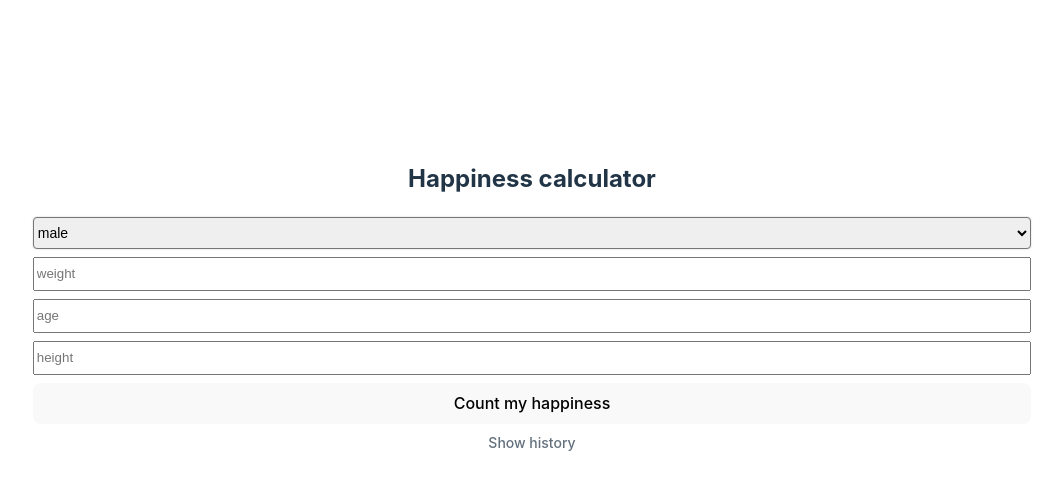
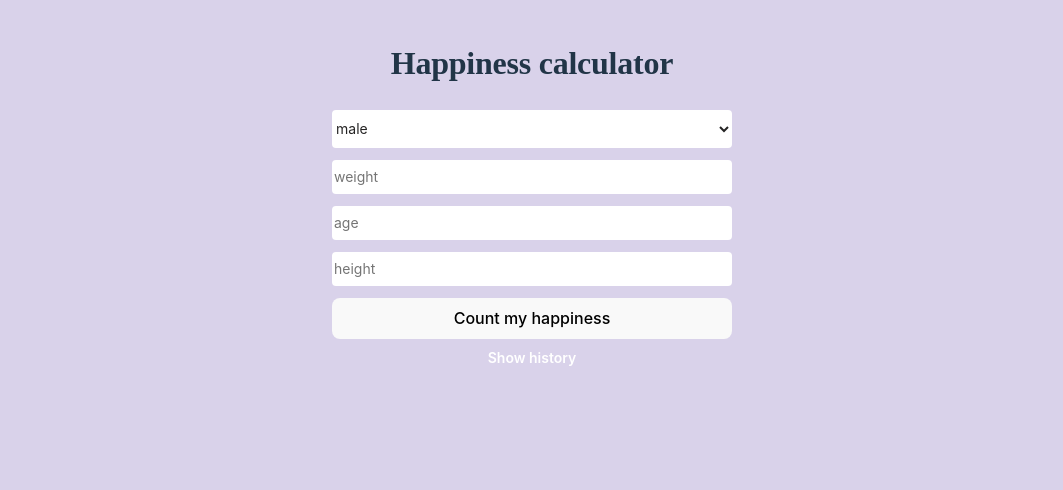
Before and after one commit to eisayfutdinova/happiness-calculator, a React (Vite) app: page / in a window 1280 px wide. Shown: the top 490 px of the page, without its empty margins (108-1171 px from the left). Built offline with nearby package versions, Linux system fonts and the light colour scheme.

Commit message:
confetti

```diff
--- a/package.json
+++ b/package.json
@@ -11,6 +11,7 @@
   },
   "dependencies": {
     "react": "^18.2.0",
+    "react-canvas-confetti": "^1.4.0",
     "react-dom": "^18.2.0",
     "recharts": "^2.7.2"
   },
--- a/src/App.css
+++ b/src/App.css
@@ -44,44 +44,88 @@
 .container {
   display: flex;
   flex-direction: column;
-  padding: 10%;
+  width: 400px;
+  max-width: 90%;
+  margin: auto;
+}
+
+.title {
+  text-align: center;
+  font-family: Montserrat, serif;
+  font-size: 32px;
+  font-style: normal;
+  font-weight: 800;
+  line-height: 127%;
+  letter-spacing: -0.24px;
 }
 
 input {
-  margin-bottom: 8px;
-  height: 28px;
+  margin-bottom: 12px;
+  height: 32px;
+  border-radius: 4px;
+  border: none;
+  background: #FFF;
+  color: #252424;
+  font-family: SF Pro Text;
+  font-size: 14px;
+  font-style: normal;
+  font-weight: 400;
+  line-height: 127%;
 }
 
 select {
-  height: 32px;
-  margin-bottom: 8px;
+  height: 38px;
+  margin-bottom: 12px;
+  background: #FFF;
+  color: #252424;
   border-radius: 4px;
-  box-shadow: 0 0 2px rgb(204, 204, 204);
-  transition: all .5s ease;
+  border: none;
   position: relative;
+  font-family: SF Pro Text, serif;
   font-size: 14px;
-  text-align: left
+  font-style: normal;
+  font-weight: 400;
+  line-height: 127%;
 }
 
 option {
   height: 24px;
   align-items: end;
+  background: #FFF;
 }
 
 .error {
-  color: #ad0b0b;
-  margin-bottom: 4px;
+  color: #8a0505;
+  padding: 4px;
 }
 
 .result {
   margin-top: 16px;
+  text-align: center;
+  font-family: Montserrat, serif;
+  font-size: 18px;
+  font-style: normal;
+  font-weight: 800;
+  line-height: 127%;
+  letter-spacing: -0.24px;
 }
 
 .history {
   margin-top: 8px;
   font-size: 14px;
-  font-weight: 500;
+  font-weight: 600;
   font-family: inherit;
   cursor: pointer;
-  opacity: 0.7;
+  color: #ffffff;
 }
+
+.clear-history {
+  align-self: end;
+  margin-top: 8px;
+  font-size: 14px;
+  font-weight: 500;
+  opacity: 0.8;
+  font-family: inherit;
+  cursor: pointer;
+  color: #b02020;
+}
--- a/src/App.tsx
+++ b/src/App.tsx
@@ -3,6 +3,7 @@ import {useCallback, useState} from "react";
 import {History} from "./happinessHistory/History";
 import {useHistory} from "./hook/useHistory";
 import {countHappiness} from "./utils/countHappiness";
+import Confetti from "./confetti/Confetti";
 
 function App() {
     const [sex, setSex] = useState<0 | 1>(0);
@@ -11,8 +12,9 @@ function App() {
     const [height, setHeight] = useState<number>();
     const [happiness, setHappiness] = useState<number>();
     const [error, setError] = useState<string>('');
+
     const [showHistory, setShowHistory] = useState(false);
-    const {happinessHistory, onChange, onClear} = useHistory();
+    const {happinessHistory, onHistoryChange, onClear} = useHistory();
 
     const onCount = useCallback(() => {
         if (!weight || !age || !height) {
@@ -25,12 +27,12 @@ function App() {
             date: `${date.getFullYear()}-${date.getMonth()}-${date.getDate()}`
         };
         setHappiness(result.value);
-        onChange(result);
-    }, [weight, age, height, setError, countHappiness, setHappiness, onChange]);
+        onHistoryChange(result);
+    }, [weight, age, height, setError, countHappiness, setHappiness, onHistoryChange]);
 
     return (
         <div className={'container'}>
-            <h2>Happiness calculator</h2>
+            <h2 className={'title'}>Happiness calculator</h2>
             {error && <div className={'error'}>{error}</div>}
             <select name="sex" id="sex" value={sex} onChange={(e) => setSex((e.target as unknown as HTMLTextAreaElement)?.value as unknown as 0 | 1)}>
                 <option value={0}>male</option>
@@ -48,9 +50,12 @@ function App() {
                 setError('');
                 setHeight(+(e.target as unknown as HTMLTextAreaElement)?.value)
             }}/>
-            <button onClick={onCount}>Count my happiness</button>
+            <button id={'countButton'} onClick={onCount}>Count my happiness</button>
             {happiness && !error?.length &&
-                <div className={'result'}>Your happiness is {happiness}</div>
+                <div id={'result'} className={'result'}>Your happiness is {happiness}</div>
+            }
+            {happiness && !error?.length &&
+                <Confetti/>
             }
             <div className={'history'}
                  onClick={() => setShowHistory(!showHistory)}>{showHistory ? 'Hide' : 'Show'} history
--- /dev/null
+++ b/src/confetti/Confetti.tsx
@@ -0,0 +1,69 @@
+import { useCallback, useEffect, useRef } from 'react';
+
+import ReactCanvasConfetti from 'react-canvas-confetti';
+
+export default function Confetti() {
+    const refAnimationInstance = useRef(null);
+
+    const getInstance = useCallback(instance => {
+        refAnimationInstance.current = instance;
+    }, []);
+
+    const makeShot = useCallback((particleRatio, opts) => {
+        refAnimationInstance.current &&
+        refAnimationInstance.current({
+            ...opts,
+            origin: { y: 0.7 },
+            particleCount: Math.floor(200 * particleRatio)
+        });
+    }, []);
+
+    const fire = useCallback(() => {
+        makeShot(0.25, {
+            spread: 26,
+            startVelocity: 55
+        });
+
+        makeShot(0.2, {
+            spread: 60
+        });
+
+        makeShot(0.35, {
+            spread: 100,
+            decay: 0.91,
+            scalar: 0.8
+        });
+
+        makeShot(0.1, {
+            spread: 120,
+            startVelocity: 25,
+            decay: 0.92,
+            scalar: 1.2
+        });
+
+        makeShot(0.1, {
+            spread: 120,
+            startVelocity: 45
+        });
+    }, [makeShot]);
+
+    const button = document.getElementById("result");
+
+    useEffect(() => {
+        button?.addEventListener("click", () => fire());
+    }, [fire, button]);
+
+    return (
+        <ReactCanvasConfetti
+            refConfetti={getInstance}
+            style={{
+                position: 'fixed',
+                pointerEvents: 'none',
+                width: '100%',
+                height: '100%',
+                top: 0,
+                left: 0
+            }}
+        />
+    );
+}
--- a/src/happinessHistory/History.tsx
+++ b/src/happinessHistory/History.tsx
@@ -23,14 +23,14 @@ export const History = ({happinessHistory, onClear}: { happinessHistory: Happine
     return (
         <div>
             <ResponsiveContainer width={'98%'} height={300}>
-                <LineChart data={data}>
+                <LineChart data={data} overflow={'visible'}>
                     <XAxis dataKey="date"/>
                     <YAxis type="number" padding={{top: 50, bottom: 30}} interval={0} domain={[min, max]}/>
                     <Tooltip/>
                     <Line type="monotone" dataKey="happiness" stroke="#8884d8"/>
                 </LineChart>
             </ResponsiveContainer>
-            <div className={'history'} onClick={onClear}>Clear history</div>
+            <div className={'clear-history'} onClick={onClear}>Clear history</div>
         </div>
     )
 };
--- a/src/hook/useHistory.ts
+++ b/src/hook/useHistory.ts
@@ -25,5 +25,5 @@ export function useHistory() {
         localStorage.removeItem('happiness');
     };
 
-    return {happinessHistory, onChange, onClear}
+    return {happinessHistory, onHistoryChange: onChange, onClear}
 }
--- a/src/index.css
+++ b/src/index.css
@@ -25,13 +25,10 @@ a:hover {
 
 body {
   margin: 0;
+  /*display: flex;*/
   min-width: 60vw;
   min-height: 100vh;
-}
-
-h1 {
-  font-size: 3.2em;
-  line-height: 1.1;
+  background-color: #d9d2ea;
 }
 
 button {
@@ -41,7 +38,7 @@ button {
   font-size: 1em;
   font-weight: 500;
   font-family: inherit;
-  background-color: #1a1a1a;
+  background-color: #e64682;
   cursor: pointer;
   transition: border-color 0.25s;
 }
```
Also changed, not shown: 1 other file (tests, documents, lock files or other folders).
